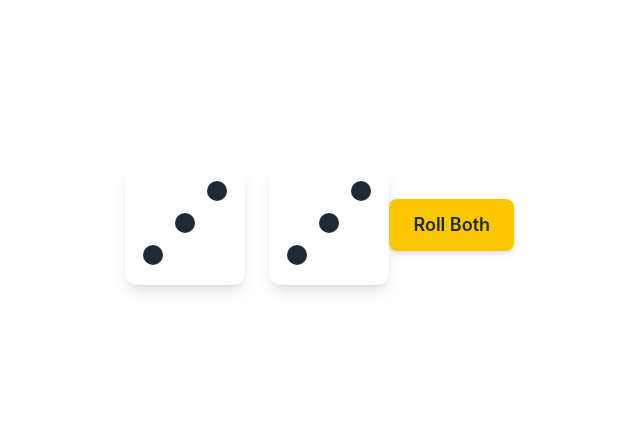
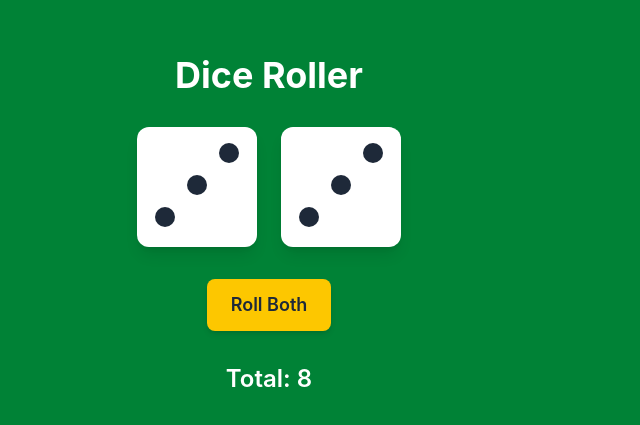
Before and after one commit to capybara0330/diceRollerApp, a React (Vite) app: page / in a window 1280 px wide. Shown: the part 175-600 px from the top of the page, without its empty margins (371-1011 px from the left). Built offline with nearby package versions, Linux system fonts and the light colour scheme.

Commit message:
tailwind update in App.tsx

```diff
--- a/package.json
+++ b/package.json
@@ -23,7 +23,6 @@
     "@types/react-dom": "^19.2.3",
     "@vitejs/plugin-react": "^5.1.1",
     "eslint": "^9.39.1",
-    "eslint-config-prettier": "^10.1.8",
     "eslint-plugin-prettier": "^5.5.5",
     "eslint-plugin-react-hooks": "^7.0.1",
     "eslint-plugin-react-refresh": "^0.4.24",
--- a/src/App.tsx
+++ b/src/App.tsx
@@ -1,8 +1,8 @@
 import { useState } from "react";
 import Die from "./components/Die";
 
-function rollDie(){
-  return Math.floor(Math.random()*6) + 1;
+function rollDie() {
+  return Math.floor(Math.random() * 6) + 1;
 }
 
 function App() {
@@ -11,13 +11,13 @@
 
   const total = die1 + die2;
 
-  function rollBoth(){
+  function rollBoth() {
     setDie1(rollDie());
     setDie2(rollDie());
   }
 
   return (
-    <div className="flex min-h-screen items-center justify-center text-3xl">
+    <div className="flex min-h-screen flex-col items-center justify-center gap-8 bg-green-700">
       <h1 className="text-4xl font-bold text-white">Dice Roller</h1>
 
       <div className="flex gap-6">
```
